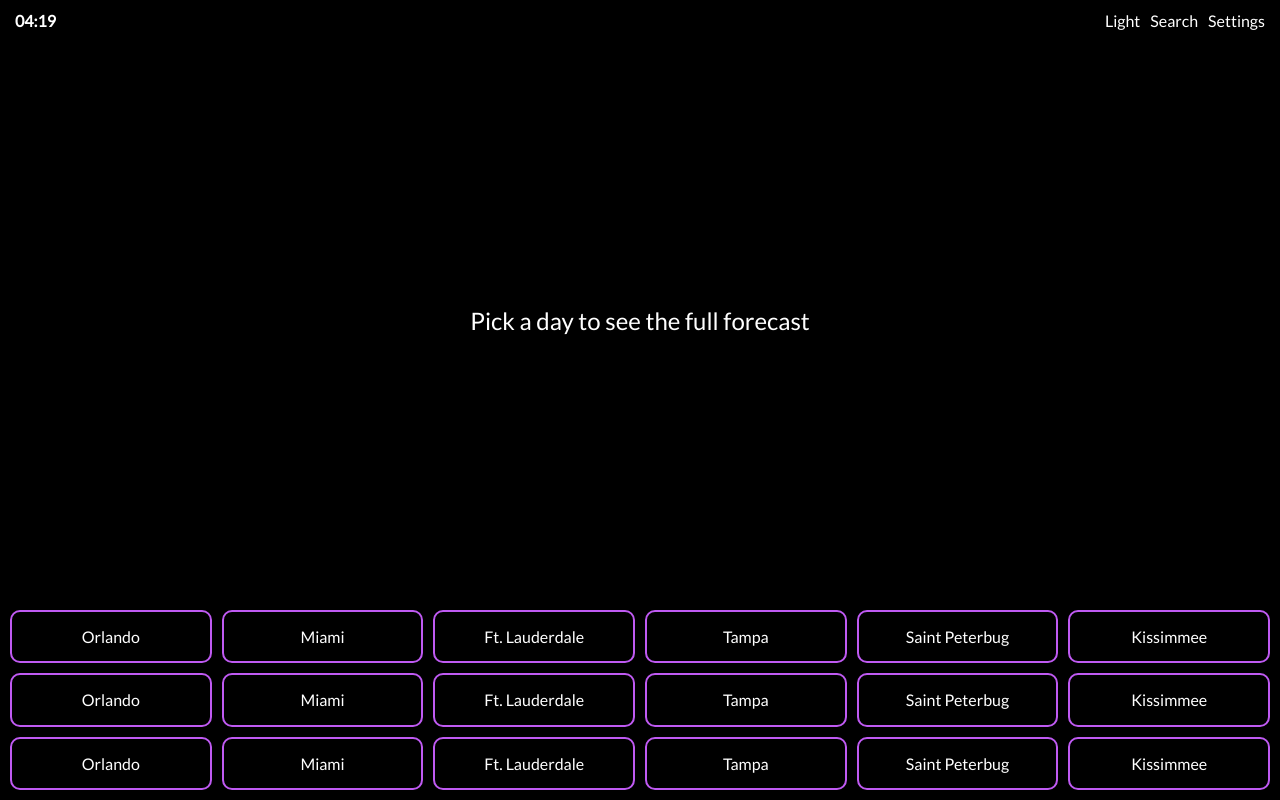
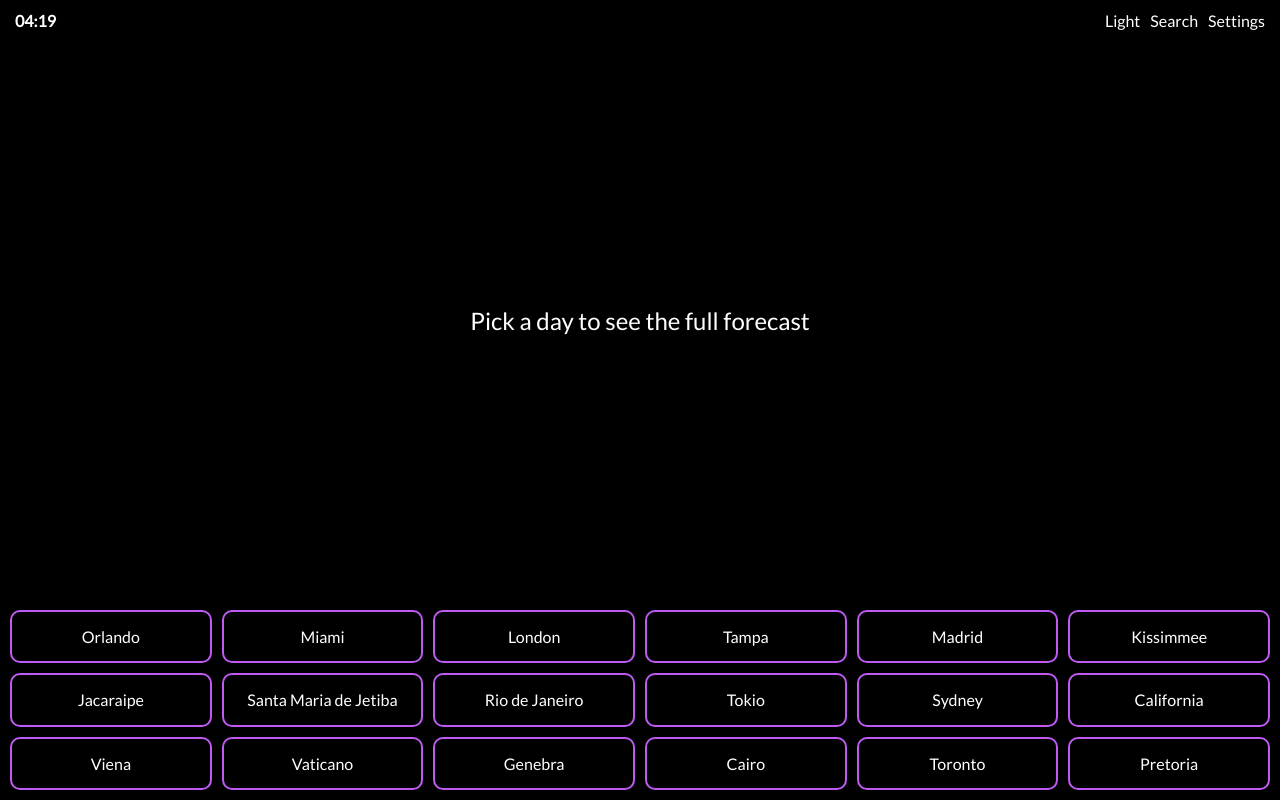
Before and after one commit to PatrickBJ/weather-test, a React (Create React App) app: page /7days in a window 1280 px wide. Built offline with nearby package versions, Linux system fonts and the light colour scheme.

Commit message:
call api search and tab, adjust city text

```diff
--- a/src/App.tsx
+++ b/src/App.tsx
@@ -6,7 +6,7 @@ import GlobalCSS from "./styles/global.css";
 import { Theme } from "./styles/theme";
 import { darkTheme, modalOpen } from "./reducers/settingsSlice";
 import { useSelector } from "react-redux";
-import ModalSettings from "./components/ModalSettings";
+import ModalSettings from "./components/modalSettings";
 import classNames from "classnames/bind";
 import { Toaster } from "react-hot-toast";
 
--- a/src/api/weather.ts
+++ b/src/api/weather.ts
@@ -1,13 +1,35 @@
+/* eslint-disable @typescript-eslint/no-explicit-any */
 import toast from "react-hot-toast";
 
 import axios from "axios";
-import { CityItem, WeatherCity } from "reducers/citiesSlice";
+import {
+  CityItem,
+  setWeatherDay,
+  setWeatherWeek,
+  WeatherCity,
+} from "reducers/citiesSlice";
 import {
   successApiResult,
   successApiWeekResult,
   dataToWeatherCity,
   dataToWeatherCityWeek,
 } from "./helper";
+import { isOneDay } from "helpers/functionHelper";
+
+export const weatherApi = async (
+  cityItem: CityItem,
+  location: any,
+  unit: string,
+  dispatch: any
+) => {
+  if (isOneDay(location)) {
+    const weatherDay = await getDayWeather(cityItem, unit);
+    if (weatherDay) dispatch(setWeatherDay(weatherDay));
+  } else {
+    const weatherWeek = await getWeekWeather(cityItem, unit);
+    if (weatherWeek) dispatch(setWeatherWeek(weatherWeek));
+  }
+};
 
 export const getDayWeather = async (cityItem: CityItem, unit: string) => {
   let weatherDay: WeatherCity | null = null;
--- a/src/components/NavBar/Search.tsx
+++ b/src/components/NavBar/Search.tsx
@@ -2,12 +2,17 @@ import { useState } from "react";
 import styled from "styled-components";
 import {
   searchCity,
+  cities,
   setSearchCity,
   selectSearchCity,
 } from "reducers/citiesSlice";
 import { useSelector, useDispatch } from "react-redux";
 import classNames from "classnames/bind";
 import { ReactComponent as CloseIcon } from "assets/close-circle.svg";
+import { units } from "reducers/settingsSlice";
+import { useLocation } from "react-router-dom";
+import { weatherApi } from "api/weather";
+import { findCity } from "helpers/functionHelper";
 
 const SearchContainer = styled.div`
   display: flex;
@@ -51,6 +56,9 @@ export default function Search() {
   const [searchMode, setSearchMode] = useState(false);
   const dispatch = useDispatch();
   const searchCityText = useSelector(searchCity);
+  const citiesArray = useSelector(cities);
+  const unit = useSelector(units);
+  const location = useLocation();
 
   const clearText = () => {
     dispatch(setSearchCity(""));
@@ -61,6 +69,8 @@ export default function Search() {
     if (e.key === "Enter") {
       e.preventDefault();
       dispatch(selectSearchCity());
+      const cityItem = findCity(citiesArray, searchCityText);
+      if (cityItem) weatherApi(cityItem, location, unit, dispatch);
     }
   };
 
--- a/src/components/SelectCity.tsx
+++ b/src/components/SelectCity.tsx
@@ -5,14 +5,12 @@ import {
   searchCity,
   selectedCity,
   setSelectedCity,
-  setWeatherDay,
-  setWeatherWeek,
 } from "reducers/citiesSlice";
 import { units } from "reducers/settingsSlice";
 import { useSelector, useDispatch } from "react-redux";
-import { isCitySearched, isOneDay } from "helpers/functionHelper";
+import { isCitySearched } from "helpers/functionHelper";
 import classNames from "classnames/bind";
-import { getDayWeather, getWeekWeather } from "api/weather";
+import { weatherApi } from "api/weather";
 import { useLocation } from "react-router-dom";
 
 const Container = styled.section`
@@ -24,8 +22,8 @@ const Container = styled.section`
 `;
 
 const City = styled.div`
-  display: flex;
-  justify-content: center;
+  display: grid;
+  text-align: center;
   align-items: center;
   border-radius: 10px;
   border: 2px solid ${({ theme }) => theme.border};
@@ -33,6 +31,9 @@ const City = styled.div`
   transform: scale(1);
   transition-timing-function: ease;
   transition-duration: 0.6s;
+  padding: 2px;
+  white-space: nowrap;
+  overflow: hidden;
   :hover,
   &.selected {
     border: none;
@@ -52,13 +53,7 @@ export default function SelectCity() {
 
   const selectCity = async (cityItem: CityItem) => {
     dispatch(setSelectedCity(cityItem));
-    if (isOneDay(location)) {
-      const weatherDay = await getDayWeather(cityItem, unit);
-      if (weatherDay) dispatch(setWeatherDay(weatherDay));
-    } else {
-      const weatherWeek = await getWeekWeather(cityItem, unit);
-      if (weatherWeek) dispatch(setWeatherWeek(weatherWeek));
-    }
+    weatherApi(cityItem, location, unit, dispatch);
   };
 
   return (
@@ -69,6 +64,7 @@ export default function SelectCity() {
             <City
               key={item.id}
               onClick={() => selectCity(item)}
+              title={item.city}
               className={classNames({
                 selected: selectedCityText?.id === item.id,
               })}
--- a/src/components/WeatherInfo/index.tsx
+++ b/src/components/WeatherInfo/index.tsx
@@ -1,11 +1,13 @@
 import styled from "styled-components";
 import SelectButton from "components/Buttons/SelectButton";
-import { useSelector } from "react-redux";
+import { useDispatch, useSelector } from "react-redux";
 import { selectedCity } from "reducers/citiesSlice";
 import { Routes, Route, useNavigate, useLocation } from "react-router-dom";
 import WeatherDay from "components/WeatherInfo/WeatherDay";
 import WeatherWeek from "components/WeatherInfo/WeatherWeek";
 import { isOneDay } from "helpers/functionHelper";
+import { weatherApi } from "api/weather";
+import { units } from "reducers/settingsSlice";
 
 const WeatherEmptyContainer = styled.section`
   padding: 10px 15px;
@@ -24,6 +26,7 @@ const WeatherContainer = styled.section`
   grid-template-rows: 30px 1fr 50px;
   align-items: center;
   justify-content: space-between;
+  overflow-x: auto;
 `;
 
 const City = styled.p`
@@ -36,10 +39,24 @@ export default function WeatherInfo() {
   const selectedCityObj = useSelector(selectedCity);
   const navigate = useNavigate();
   const location = useLocation();
+  const unit = useSelector(units);
+  const dispatch = useDispatch();
 
-  const changeForecast = (item: string) => {
-    if (item === "7 Days") navigate("/7days");
-    else navigate("/");
+  const changeForecast = async (item: string) => {
+    if (item === "7 Days" && isOneDay(location)) {
+      navigate("/7days");
+      if (selectedCityObj)
+        await weatherApi(
+          selectedCityObj,
+          { pathname: "/7days" },
+          unit,
+          dispatch
+        );
+    } else if (item !== "7 Days" && !isOneDay(location)) {
+      navigate("/");
+      if (selectedCityObj)
+        await weatherApi(selectedCityObj, { pathname: "/" }, unit, dispatch);
+    }
   };
 
   if (!selectedCityObj)
--- a/src/helpers/functionHelper.ts
+++ b/src/helpers/functionHelper.ts
@@ -1,3 +1,5 @@
+import { CityItem } from "reducers/citiesSlice";
+
 export const isCitySearched = (city: string, searchCity: string) => {
   return city.toLowerCase().includes(searchCity.toLowerCase());
 };
@@ -18,3 +20,9 @@ export const showTextNumber = (item: unknown) => {
 export const isOneDay = (location: any) => {
   return location?.pathname !== "/7days";
 };
+
+export const findCity = (cities: Array<CityItem>, searchCity: string) => {
+  return cities.find(
+    ({ city }) => city.toLowerCase() === searchCity.toLowerCase()
+  );
+};
--- a/src/reducers/citiesSlice.ts
+++ b/src/reducers/citiesSlice.ts
@@ -1,5 +1,6 @@
 import { createSlice, PayloadAction } from "@reduxjs/toolkit";
 import { RootState } from "store/configureStore";
+import { findCity } from "helpers/functionHelper";
 
 export interface CityItem {
   id: number;
@@ -36,24 +37,24 @@ const initialState: CitiesType = {
   selectedCity: null,
   searchCity: "",
   cities: [
-    { id: 1, city: "Orlando", lat: 33.44, lon: -94.04 },
+    { id: 1, city: "Orlando", lat: 28.4159, lon: -81.2988 },
     { id: 2, city: "Miami", lat: 33.44, lon: -94.04 },
-    { id: 3, city: "Ft. Lauderdale", lat: 33.44, lon: -94.04 },
+    { id: 3, city: "London", lat: 33.44, lon: -94.04 },
     { id: 4, city: "Tampa", lat: 33.44, lon: -94.04 },
-    { id: 5, city: "Saint Peterbug", lat: 33.44, lon: -94.04 },
+    { id: 5, city: "Madrid", lat: 33.44, lon: -94.04 },
     { id: 6, city: "Kissimmee", lat: 33.44, lon: -94.04 },
-    { id: 7, city: "Orlando", lat: 33.44, lon: -94.04 },
-    { id: 8, city: "Miami", lat: 33.44, lon: -94.04 },
-    { id: 9, city: "Ft. Lauderdale", lat: 33.44, lon: -94.04 },
-    { id: 10, city: "Tampa", lat: 33.44, lon: -94.04 },
-    { id: 11, city: "Saint Peterbug", lat: 33.44, lon: -94.04 },
-    { id: 12, city: "Kissimmee", lat: 33.44, lon: -94.04 },
-    { id: 13, city: "Orlando", lat: 33.44, lon: -94.04 },
-    { id: 14, city: "Miami", lat: 33.44, lon: -94.04 },
-    { id: 15, city: "Ft. Lauderdale", lat: 33.44, lon: -94.04 },
-    { id: 16, city: "Tampa", lat: 33.44, lon: -94.04 },
-    { id: 17, city: "Saint Peterbug", lat: 33.44, lon: -94.04 },
-    { id: 18, city: "Kissimmee", lat: 33.44, lon: -94.04 },
+    { id: 7, city: "Jacaraipe", lat: 33.44, lon: -94.04 },
+    { id: 8, city: "Santa Maria de Jetiba", lat: 33.44, lon: -94.04 },
+    { id: 9, city: "Rio de Janeiro", lat: 33.44, lon: -94.04 },
+    { id: 10, city: "Tokio", lat: 33.44, lon: -94.04 },
+    { id: 11, city: "Sydney", lat: 33.44, lon: -94.04 },
+    { id: 12, city: "California", lat: 33.44, lon: -94.04 },
+    { id: 13, city: "Viena", lat: 33.44, lon: -94.04 },
+    { id: 14, city: "Vaticano", lat: 33.44, lon: -94.04 },
+    { id: 15, city: "Genebra", lat: 33.44, lon: -94.04 },
+    { id: 16, city: "Cairo", lat: 33.44, lon: -94.04 },
+    { id: 17, city: "Toronto", lat: 33.44, lon: -94.04 },
+    { id: 18, city: "Pretoria", lat: 33.44, lon: -94.04 },
   ],
   weatherDay: null,
   weatherWeek: null,
@@ -70,10 +71,8 @@ const citiesSlice = createSlice({
       state.searchCity = action.payload;
     },
     selectSearchCity: (state) => {
-      const findCity = state.cities.find(
-        ({ city }) => city.toLowerCase() === state.searchCity.toLowerCase()
-      );
-      state.selectedCity = findCity || null;
+      const city = findCity(state.cities, state.searchCity);
+      state.selectedCity = city || null;
     },
     setCities: (state, action: PayloadAction<Array<CityItem>>) => {
       state.cities = action.payload;
```
